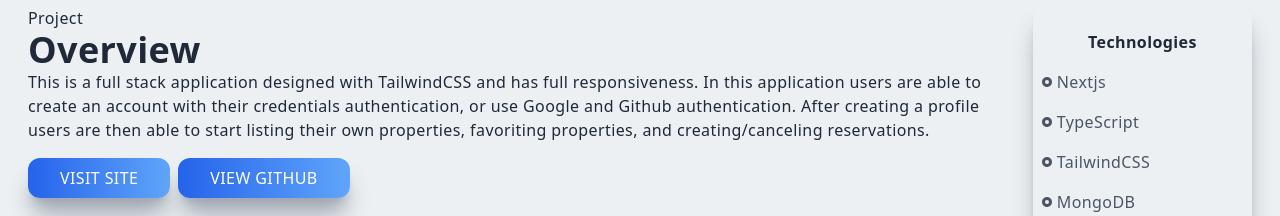
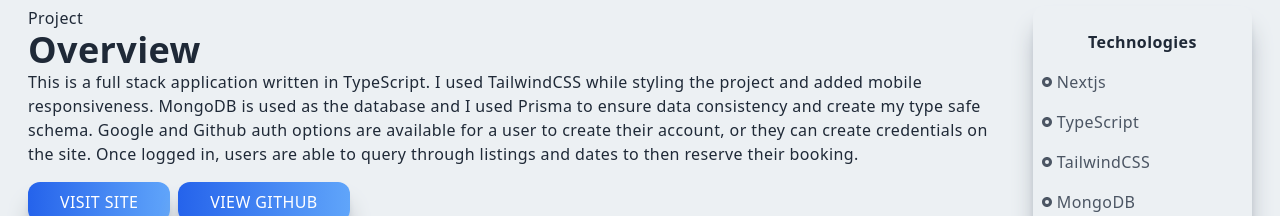
Before and after one commit to bnaluz/portfolio, a Next.js app: page /airbnb in a window 1280 px wide. Shown: the part 426-642 px from the top of the page. Built offline with nearby package versions, Linux system fonts and the light colour scheme.

Commit message:
update: text

```diff
--- a/src/pages/airbnb.tsx
+++ b/src/pages/airbnb.tsx
@@ -22,7 +22,7 @@ const legilink = () => {
                  <div className='col-span-4'>
                     <p>Project</p>
                     <h2>Overview</h2>
-                    <p>This is a full stack application designed with TailwindCSS and has full responsiveness. In this application users are able to create an account with their credentials authentication, or use Google and Github authentication. After creating a profile users are then able to start listing their own properties, favoriting properties, and creating/canceling reservations.</p>
+                    <p>This is a full stack application written in TypeScript. I used TailwindCSS while styling the project and added mobile responsiveness. MongoDB is used as the database and I used Prisma to ensure data consistency and create my type safe schema. Google and Github auth options are available for a user to create their account, or they can create credentials on the site. Once logged in, users are able to query through listings and dates to then reserve their booking.</p>
 
                     <a
                         href='https://airbnb-alpha-coral.vercel.app/'
```
